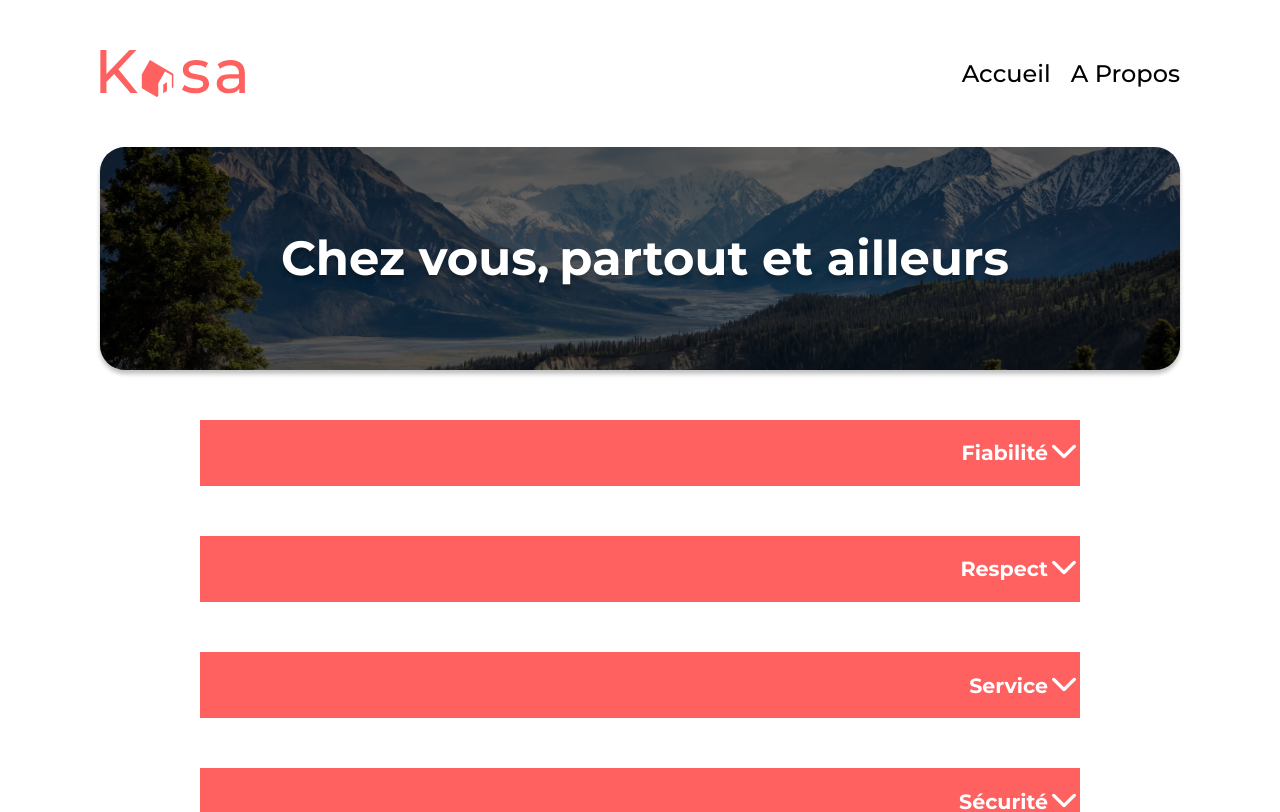
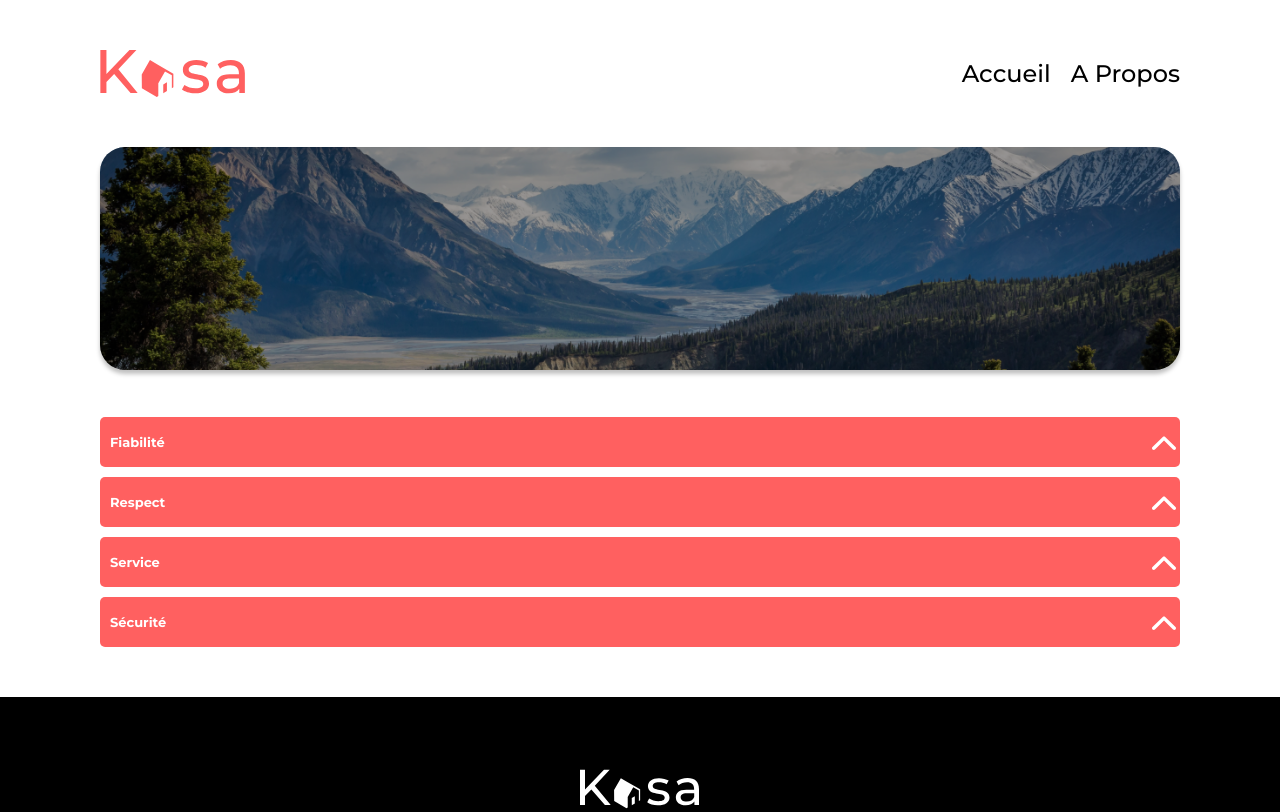
Before and after one commit to LaurieAnne-D/kasa, a React (Create React App) app: page /about in a window 1280 px wide. Shown: the top 812 px of the page. Built offline with nearby package versions, Linux system fonts and the light colour scheme.

Commit message:
About page v3
Correction component banner
Texte centré
Sans animations

```diff
--- a/src/components/Banner/Banner.jsx
+++ b/src/components/Banner/Banner.jsx
@@ -1,13 +1,13 @@
 import "./banner.css";
 
-const Banner = ({ img, alt, }) => {
+const Banner = ({ img, alt, txtAbout }) => {
     return (
         <header>
             <figure className="banner">
                 <img src={img} alt={alt} />
                 <figcaption>
-                    <p>Chez vous,</p>
-                    <p>partout et ailleurs</p>
+                    <p className={`banner-txt ${txtAbout}`}>Chez vous,</p>
+                    <p className={`banner-txt ${txtAbout}`}>partout et ailleurs</p>
                 </figcaption>
             </figure>
         </header>
--- a/src/components/Banner/banner.css
+++ b/src/components/Banner/banner.css
@@ -21,16 +21,20 @@
     width: 335px;
     height: 111px;
     border-radius: 10px;
-    background: rgba(0, 0, 0, 0.6);
+    background: rgba(0, 0, 0, 0.4);
   }
 
-  p {
+  .banner-txt {
     margin: 0;
     margin-left: 10px;
     font-size: 24px;
     font-style: normal;
     font-weight: 600;
     line-height: 100%;
+  }
+
+  .text-about {
+    display: none;
   }
 }
 
--- a/src/components/Collapse/Collapse.jsx
+++ b/src/components/Collapse/Collapse.jsx
@@ -1,24 +1,19 @@
 import React, { useState } from 'react';
 import './collapse.css';
-import arrowBack from '../../assets/icons/arrowBack.svg';
-
-
+import arrowDown from '../../assets/icons/arrowDown.svg';
+import arrowUp from '../../assets/icons/arrowUp.svg';
 
 const Collapse = ({ title, content }) => {
     const [isOpen, setIsOpen] = useState(false);
 
     return (
-        <main>
-            <li>
-                <figure className='collapse' onClick={() => setIsOpen(!isOpen)}>
-                    <img src={arrowBack} alt={title} />
-                    <figcaption>
-                        <h3>{title}</h3>
-                        {isOpen && <p>{content}</p>}
-                    </figcaption>
-                </figure>
+            <li className='collapse' onClick={() => setIsOpen(!isOpen)}>
+                <div>
+                    <h3>{title}</h3>
+                    <img src={isOpen ? arrowDown : arrowUp} alt={title} />
+                </div>
+                {isOpen && <p>{content}</p>}
             </li>
-        </main>
     );
 };
 
--- a/src/components/Collapse/collapse.css
+++ b/src/components/Collapse/collapse.css
@@ -1,6 +1,33 @@
 .collapse {
     display: flex;
-    flex-direction: row-reverse;
-    background-color: #FF6060;
+    flex-direction: column;
 
+    div {
+        display: flex;
+        justify-content: space-between;
+        width: calc(100% - 10px);
+        height: 30px;
+        padding: 10px 0px 10px 10px;
+        align-items: center;
+        background-color: #FF6060;
+        border-radius: 5px;
+
+        h3 {
+            font-size: 13px;
+            font-weight: 700;
+            line-height: 142.6%;
+        }
+
+        img {
+            width: 32px;
+            height: 32px;
+        }
+    }
+
+    p {
+        align-self: center;
+        width: calc(100% - 40px);
+        font-size: 12px;
+        color: #000000;
+    }
 }
--- a/src/components/Footer/footer.css
+++ b/src/components/Footer/footer.css
@@ -1,10 +1,10 @@
 footer {
   margin: 0;
   display: flex;
+  justify-content: center;
   width: 100%;
   height: 209px;
   background-color: #000;
-  ;
 
   figure {
     display: flex;
--- a/src/pages/About/About.jsx
+++ b/src/pages/About/About.jsx
@@ -8,7 +8,7 @@ import "./about.css";
 const informations = informationsData;
 function CollapseContainer() {
     return (
-        <ul>
+        <ul className="collapse-container">
             {informations.map(information => (
                 <Collapse
                     key={information.title}
@@ -20,10 +20,10 @@ function CollapseContainer() {
     );
 }
 
-function About () {
+function About() {
     return (
         <main>
-            <Banner
+            <Banner txtAbout="text-about"
                 img={aboutImg}
             />
             <CollapseContainer />
--- a/src/pages/About/about.css
+++ b/src/pages/About/about.css
@@ -0,0 +1,9 @@
+.collapse-container {
+    display: flex;
+    flex-direction: column;
+    gap: 10px;
+}
+
+.banner-about {
+    display: none;
+}
```
Also changed, not shown: src/assets/icons/arrowDown.svg (renamed from src/assets/icons/arrowBack.svg), src/assets/icons/arrowUp.svg (added).
